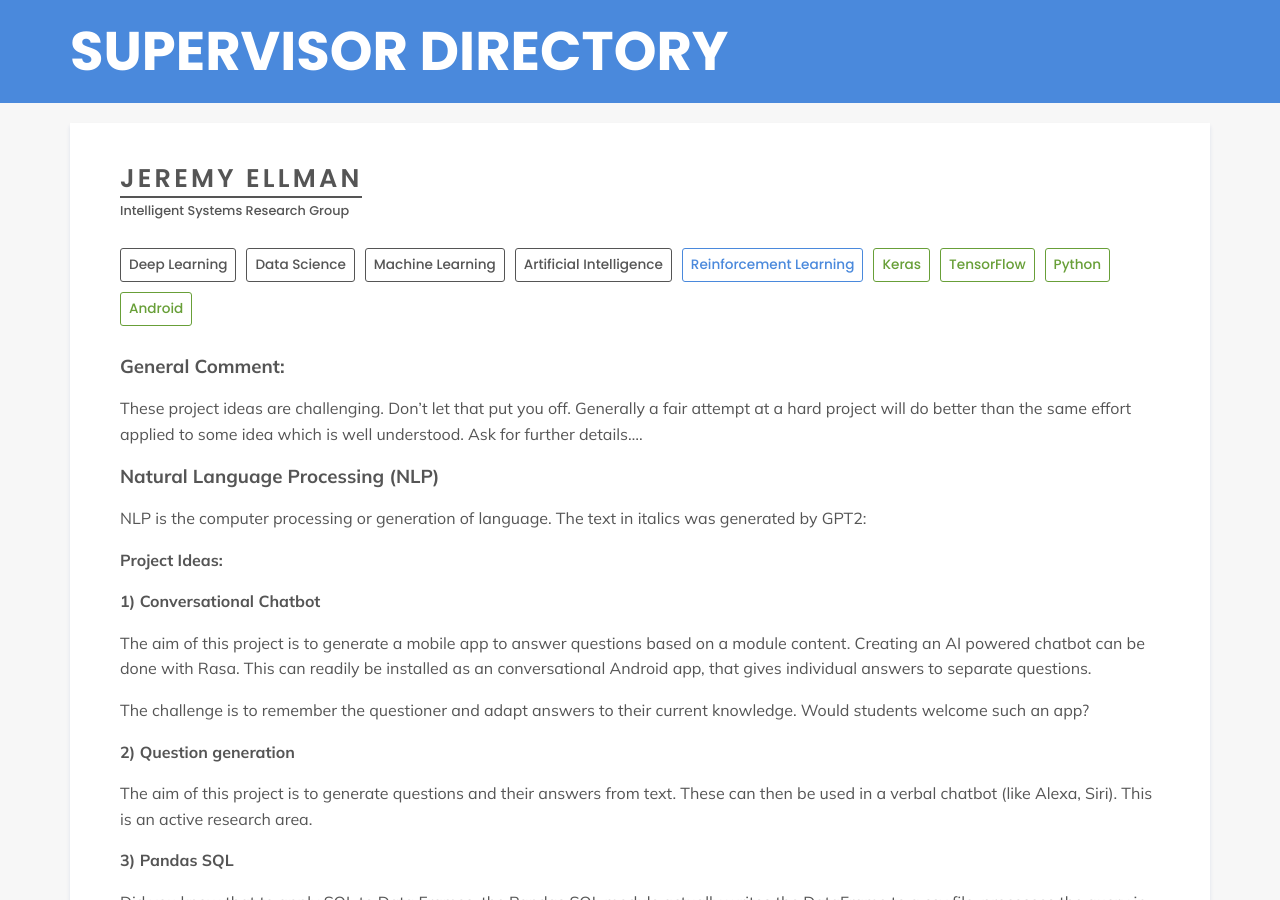
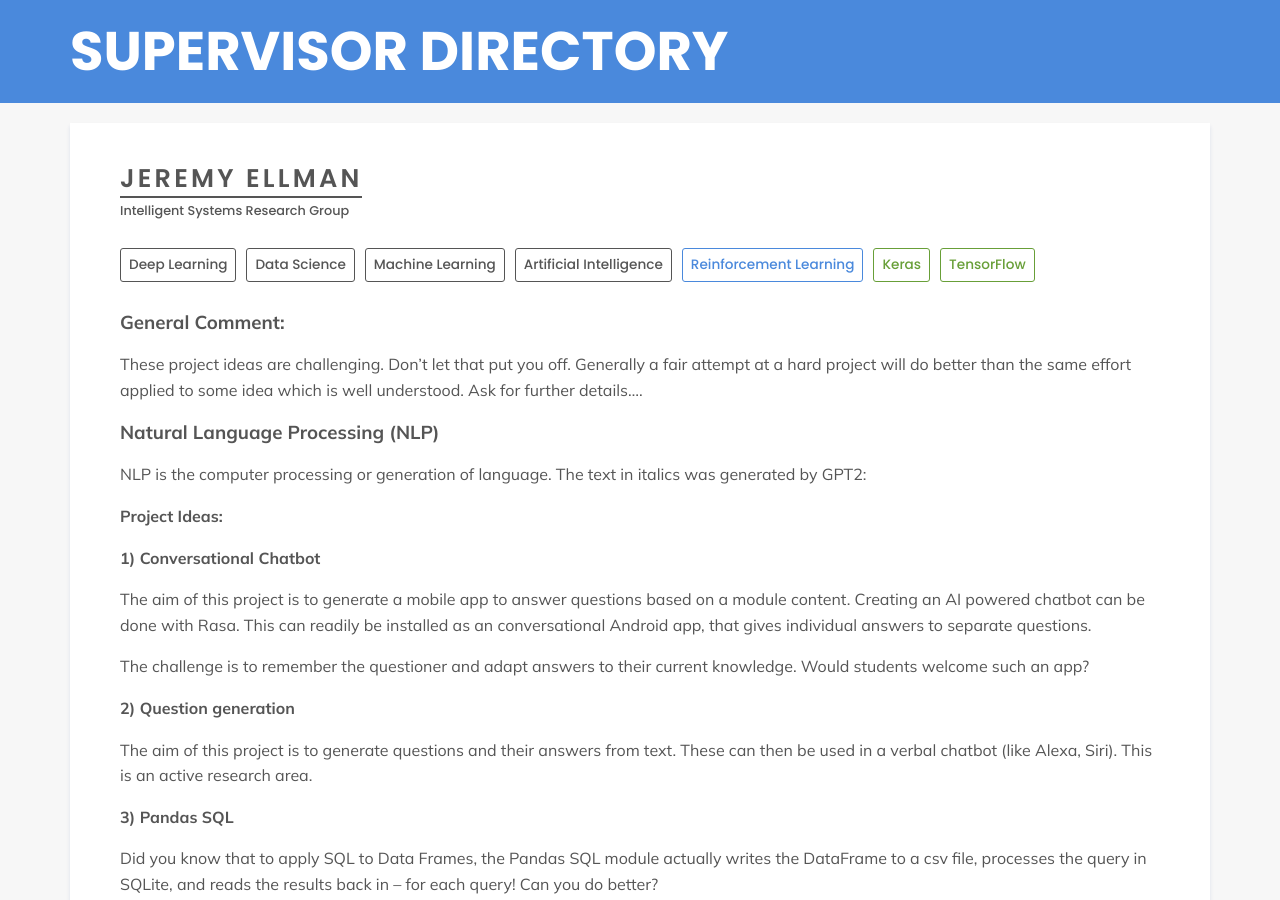
Before and after one commit to NorSC/supervisor-search, a Jekyll site: the page built from _supervisors/jeremy-ellman.md, in a window 1280 px wide and 900 px high. Built offline with Jekyll 4.4.1, drawn with Linux system fonts in a browser that asks for light colours; a script that is not in the unit is left out.

Commit message:
Update Supervisors “jeremy-ellman”

```diff
--- a/_supervisors/jeremy-ellman.md
+++ b/_supervisors/jeremy-ellman.md
@@ -24,8 +24,6 @@ additional_keywords:
 technologies_languages:
   - Keras
   - TensorFlow
-  - Python
-  - Android
 additional_details: >-
   ### General Comment:
 
```
